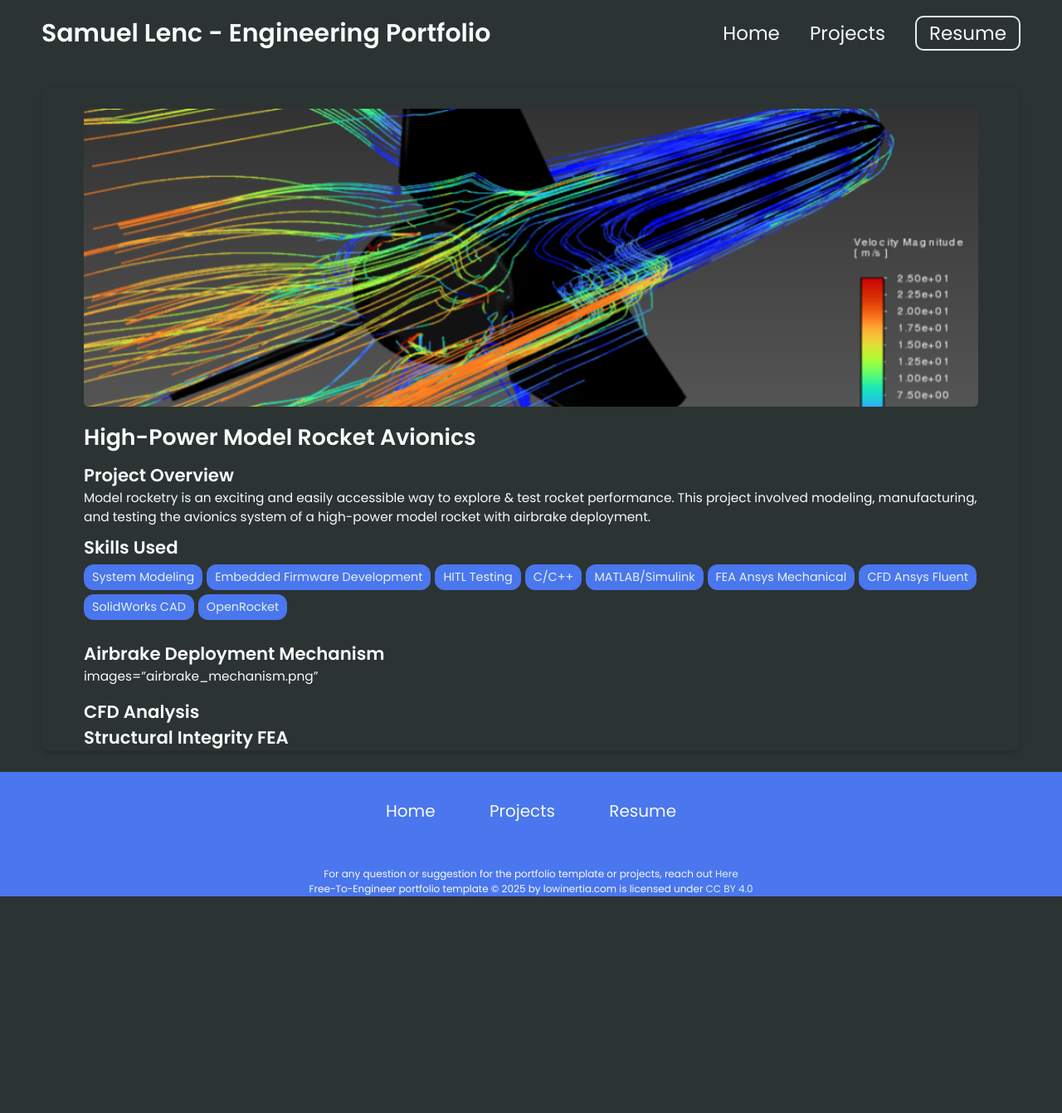
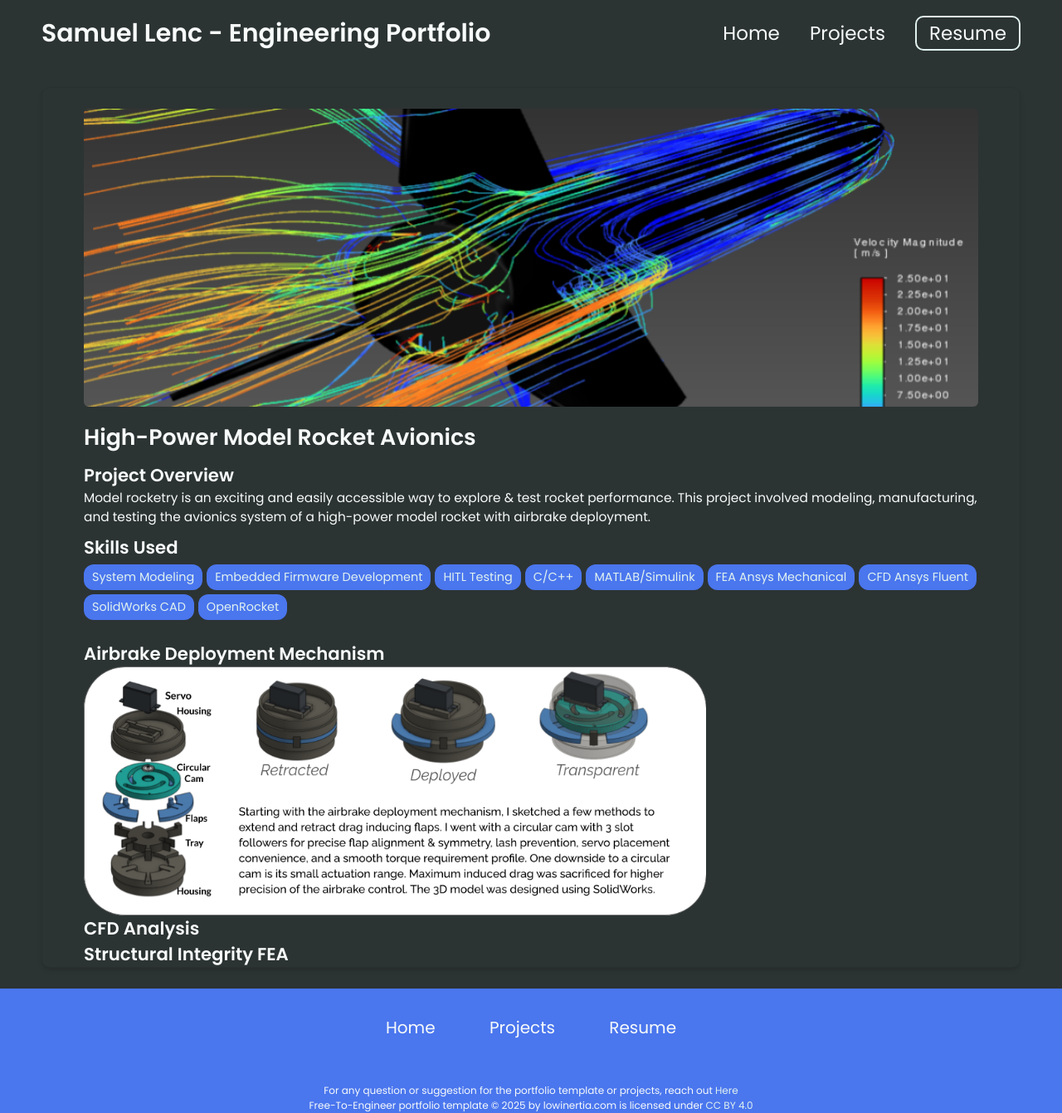
Before and after one commit to shlenc/shlenc.github.io, a Jekyll site: the page built from _projects/A-rocket-airbrake/index.md, in a window 1280 px wide. Shown: the whole page at 83% size. Built offline with Jekyll 4.4.1, drawn with Linux system fonts in a browser that asks for light colours; before the commit the page ends 1080 px from its top, so only the background shows below that.

Commit message:
update airbrake section

```diff
--- a/_projects/A-rocket-airbrake/index.md
+++ b/_projects/A-rocket-airbrake/index.md
@@ -17,7 +17,7 @@ main-image: /rocket_airbrake_main.png
 ---
 
 ## Airbrake Deployment Mechanism
-images="airbrake_mechanism.png"
+{% include image-gallery.html images="airbrake_mechanism.png" %}
 
 ## CFD Analysis
 
```
